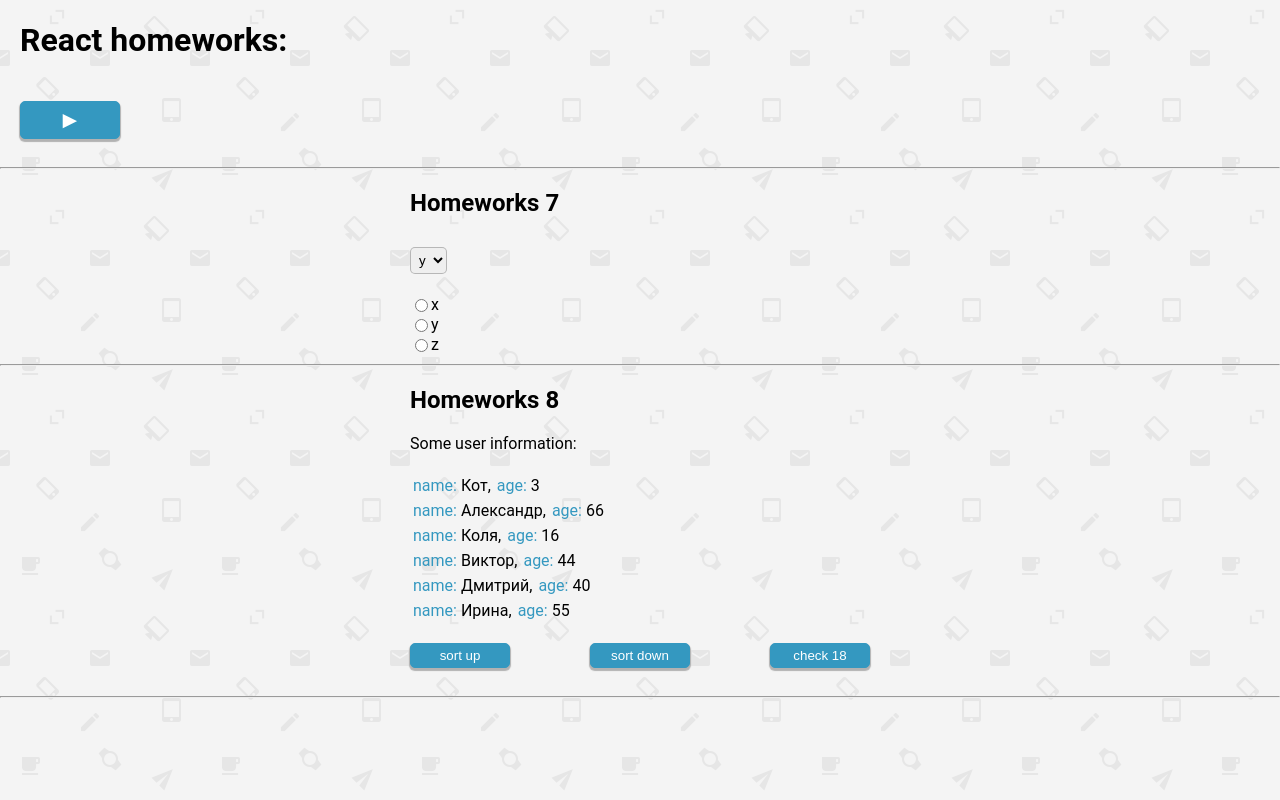
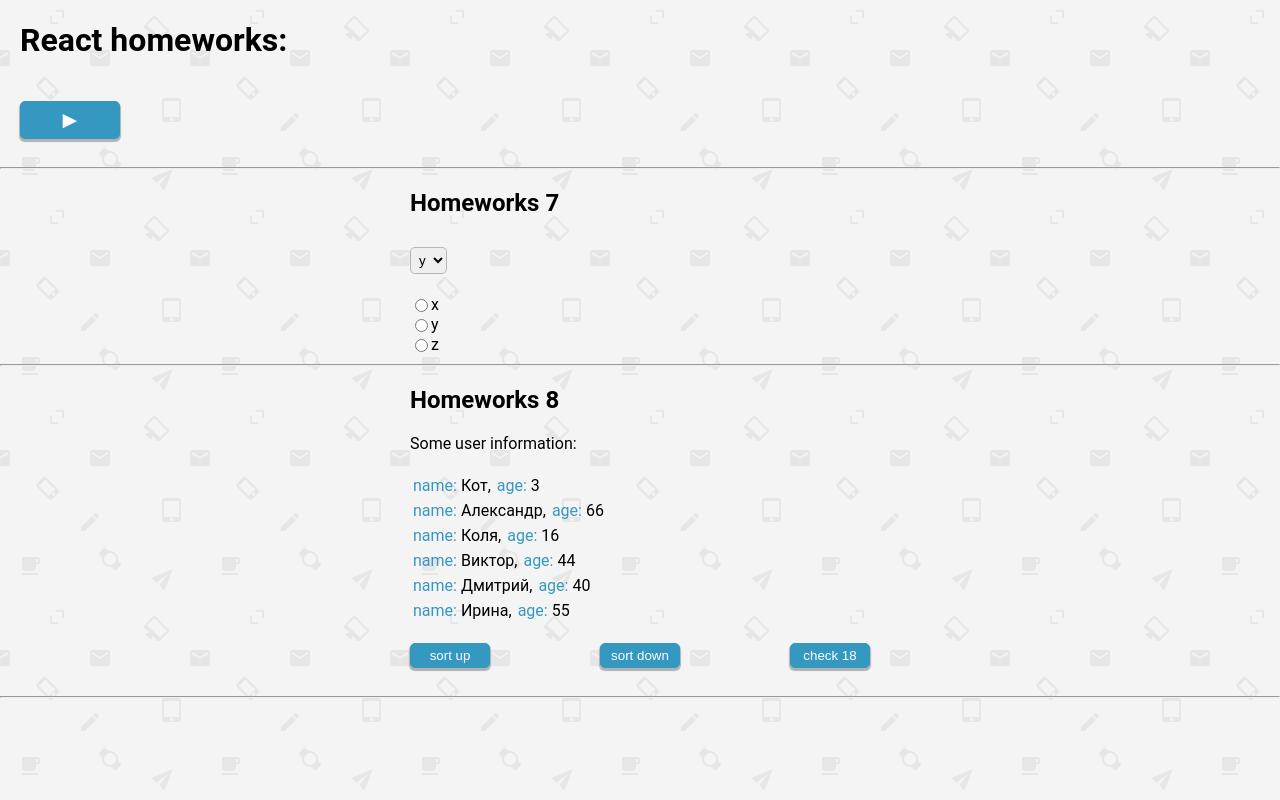
Before and after one commit to aivan3d66/tasksFromIgnat, a React (Create React App) app: page /#/junior in a window 1280 px wide. Built offline with nearby package versions, Linux system fonts and the light colour scheme.

Commit message:
add SuperButton classnames

```diff
--- a/src/p2-homeworks/h8/HW8.tsx
+++ b/src/p2-homeworks/h8/HW8.tsx
@@ -58,13 +58,13 @@ function HW8() {
 
       <div className={s.controlWrapper}>
         <div>
-          <SuperButton onClick={sortUp}>sort up</SuperButton>
+          <SuperButton onClick={sortUp} className={s.controlBtn}>sort up</SuperButton>
         </div>
         <div>
-          <SuperButton onClick={sortDown}>sort down</SuperButton>
+          <SuperButton onClick={sortDown} className={s.controlBtn}>sort down</SuperButton>
         </div>
         <div>
-          <SuperButton onClick={sortMin}>check 18</SuperButton>
+          <SuperButton onClick={sortMin} className={s.controlBtn}>check 18</SuperButton>
         </div>
       </div>
       {/*для личного творчества, могу проверить*/}
```
